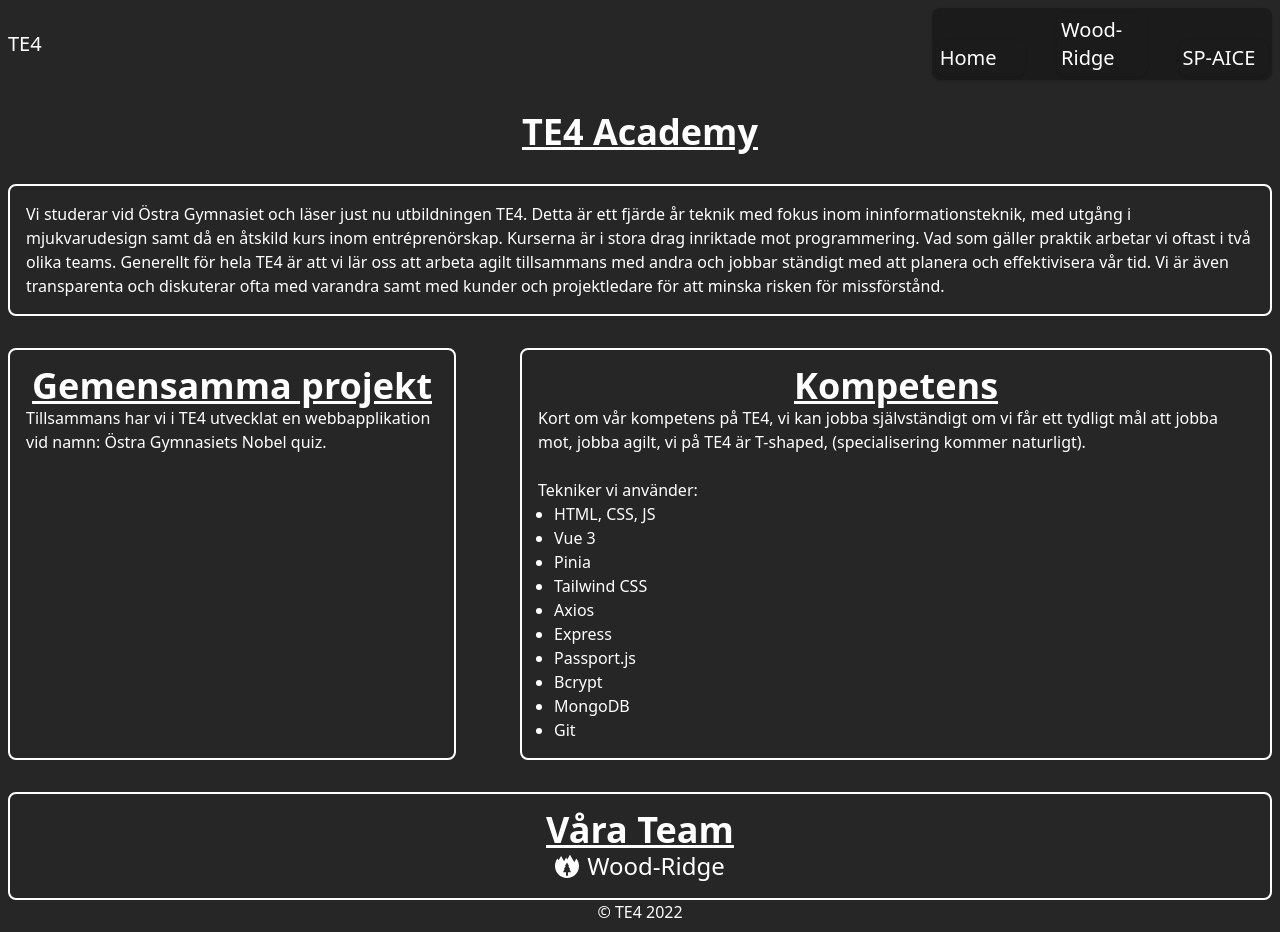
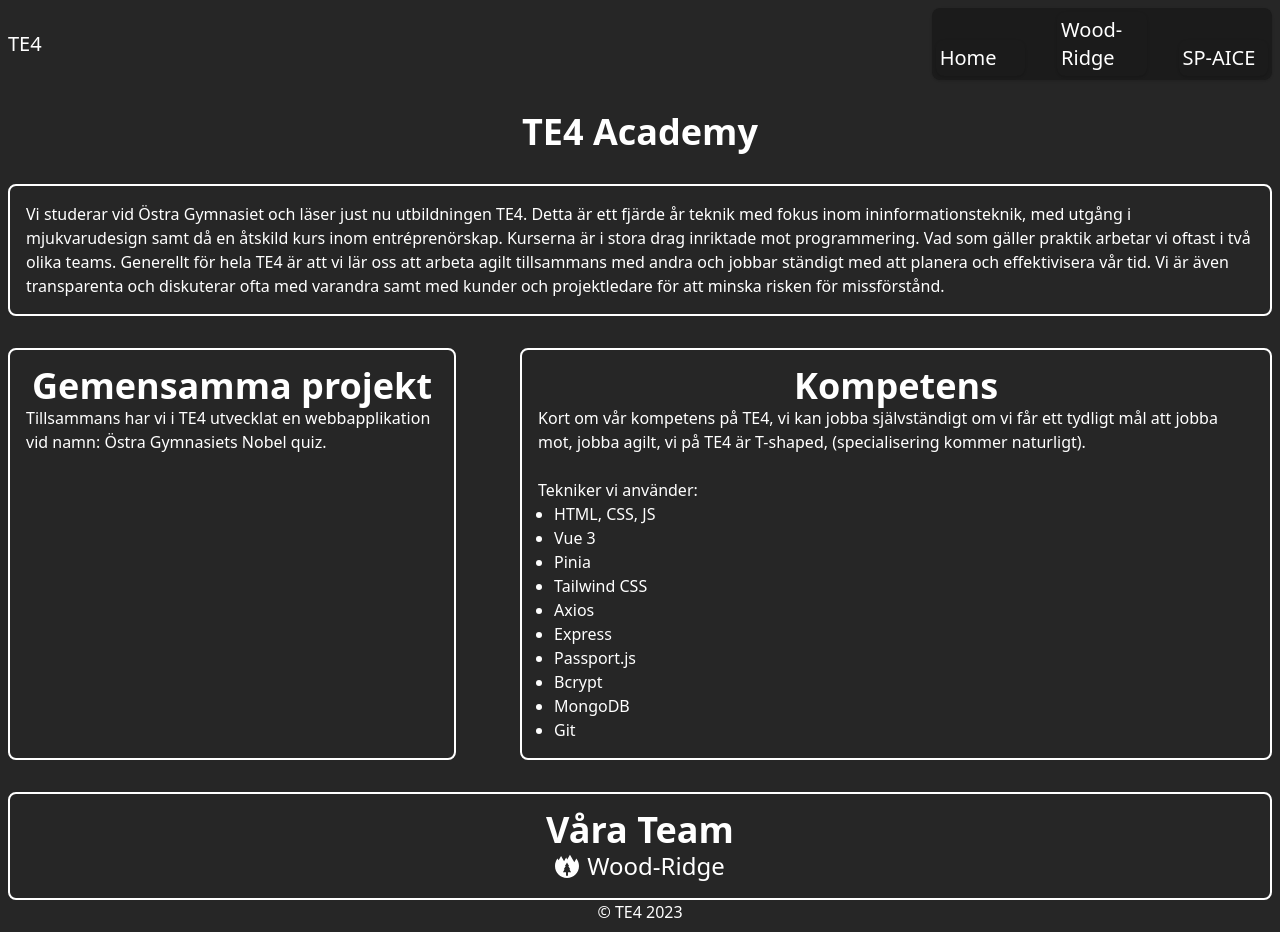
Before and after one commit to williampettersson/flow230120, a Vue app: page / in a window 1280 px wide. Built offline with nearby package versions, Linux system fonts and the light colour scheme.

Commit message:
removed underlines

```diff
--- a/src/components/AppFooter.vue
+++ b/src/components/AppFooter.vue
@@ -1 +1 @@
-<template><p class="text-center">&copy; TE4 2022</p></template>
+<template><p class="text-center">&copy; TE4 2023</p></template>
--- a/src/components/AppSectionTitle.vue
+++ b/src/components/AppSectionTitle.vue
@@ -7,5 +7,5 @@ export default {
 </script>
 
 <template>
-  <h1 class="text-center font-bold underline text-4xl">{{ name }}</h1>
+  <h1 class="text-center font-bold text-4xl">{{ name }}</h1>
 </template>
--- a/src/views/HomeView.vue
+++ b/src/views/HomeView.vue
@@ -8,7 +8,7 @@ import WoodRidgeIcon from "../components/wood-ridge/icons/WoodRidgeIcon.vue";
 <template>
   <AppHeader class="flex-grow-0 flex-shrink-0" />
   <main class="flex-grow space-y-8 mt-8">
-    <h1 class="underline text-center text-4xl font-bold">TE4 Academy</h1>
+    <h1 class="text-center text-4xl font-bold">TE4 Academy</h1>
 
     <AppSection>
       <p>
```
